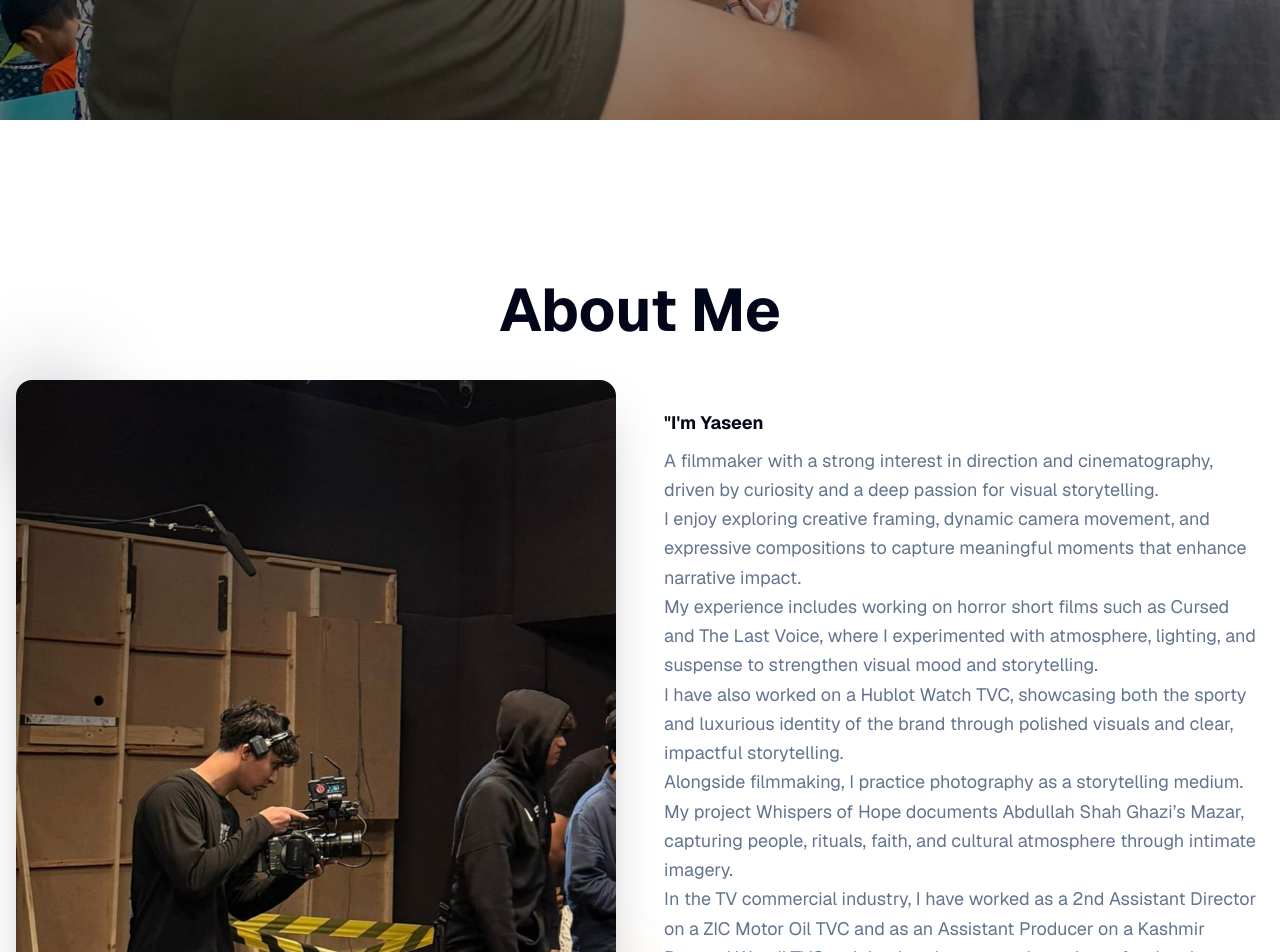
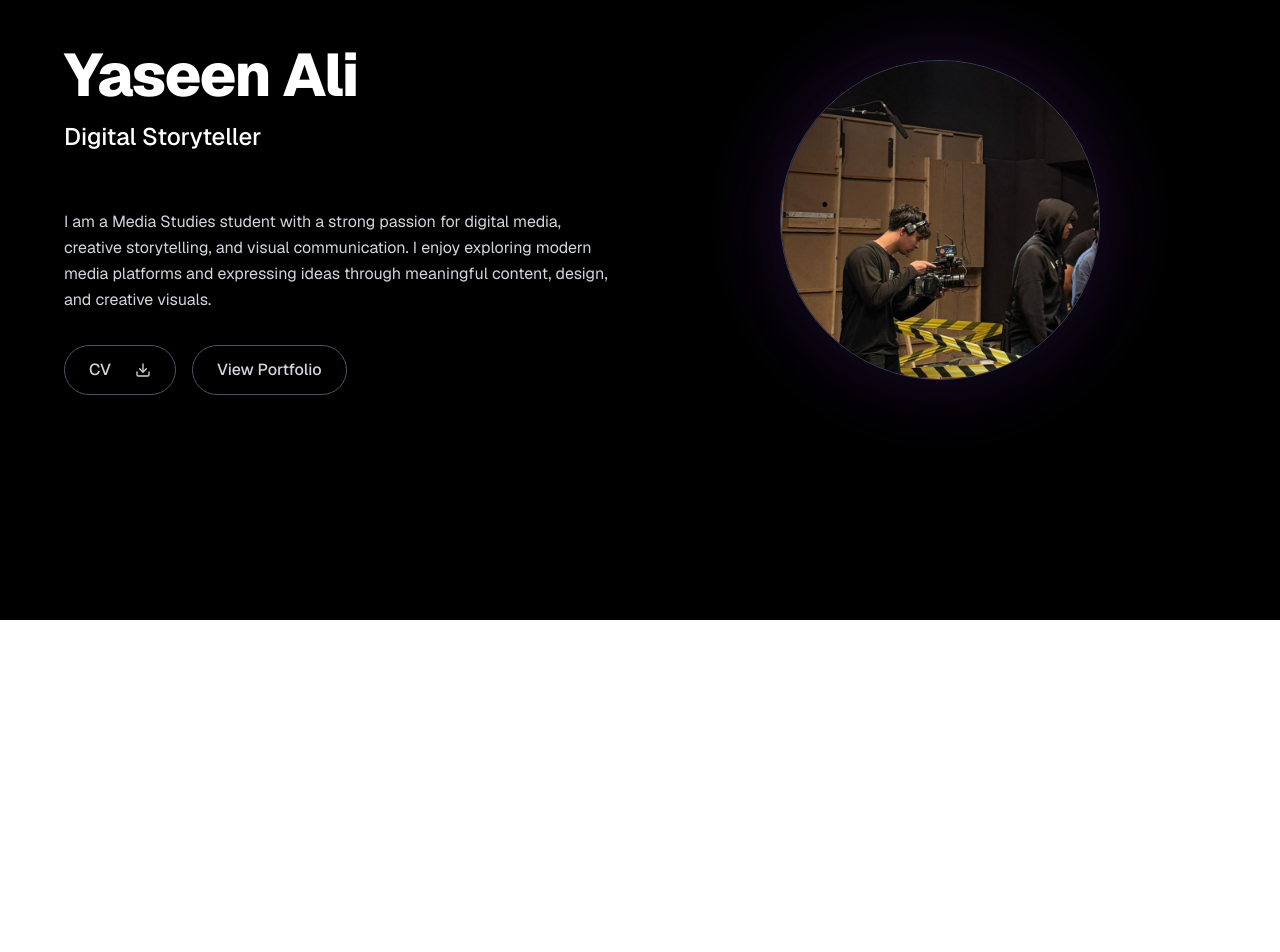
Before and after one commit to Alishba56/client-porfolio, a Next.js app: page / in a window 1280 px wide. Shown: the part 760-1712 px from the top of the page. After the commit the page ends 1380 px from the top, so only its background shows below. Built offline with nearby package versions, Linux system fonts and the light colour scheme.

Commit message:
about update

```diff
--- a/src/app/page.tsx
+++ b/src/app/page.tsx
@@ -1,9 +1,7 @@
 import About from "../components/about";
-import EducationPage from "../components/education";
-import { Footer } from "../components/footer";
+
 import { Hero } from "../components/hero";
-import { MenuManager } from "../components/menu-manager";
-import { Navbar } from "../components/navbar";
+
 
 
 export default function Home() {
--- a/src/components/about.tsx
+++ b/src/components/about.tsx
@@ -1,68 +1,120 @@
-import Image from "next/image";
-import { Button } from "@/src/components/ui/button";
-import { Navbar } from "@/src/components/navbar";
-import { Footer } from "@/src/components/footer";
+"use client"
 
+import { useState, useEffect } from "react"
+import { motion, AnimatePresence } from "framer-motion"
+import Image from "next/image"
+import profile from "@/public/image.jpeg"
+import { Button } from "./ui/button"
+import Link from "next/link"
+import { Download } from "lucide-react"
 
-const About = () => {
+const jobTitles = [
+  "Media Studies Student",
+  "Creative Thinker",
+  "Digital Storyteller",
+  "Visual Communication",
+  "Content & Media Creator",
+  "Creative Media Enthusiast",
+]
+
+export default function Hero() {
+  const [currentTitleIndex, setCurrentTitleIndex] = useState(0)
+
+  useEffect(() => {
+    const interval = setInterval(() => {
+      setCurrentTitleIndex(
+        (prev) => (prev + 1) % jobTitles.length
+      )
+    }, 2000)
+
+    return () => clearInterval(interval)
+  }, [])
+
   return (
-    <div>
+    <section
+      id="home"
+      className="min-h-screen flex items-center justify-center
+      bg-black px-4"
+    >
+      <div className="max-w-6xl w-full grid grid-cols-1 md:grid-cols-2 gap-12 items-center py-20">
 
-      <section id="about" className="py-20 mt-20 container mx-auto px-4">
-        <h1 className="text-6xl font-bold justify-center flex mb-10">
-          About Me
-        </h1>
-        <div className="grid md:grid-cols-2 gap-12 items-center">
+        {/* Left Content */}
+        <motion.div
+          initial={{ opacity: 0, x: -40 }}
+          animate={{ opacity: 1, x: 0 }}
+          transition={{ duration: 0.6 }}
+          className="text-center md:text-left"
+        >
+          {/* Name */}
+          <motion.h1
+            className="text-4xl sm:text-5xl lg:text-6xl font-extrabold mb-4
+            text-white tracking-tight"
+          >
+            Yaseen Ali
+          </motion.h1>
+
+          {/* Animated Job Titles */}
+          <div className="h-14 sm:h-16 mb-6 overflow-hidden">
+            <AnimatePresence mode="wait">
+              <motion.h2
+                key={currentTitleIndex}
+                initial={{ opacity: 0, y: 30 }}
+                animate={{ opacity: 1, y: 0 }}
+                exit={{ opacity: 0, y: -30 }}
+                transition={{ duration: 0.4 }}
+                className="text-xl sm:text-2xl font-medium text-white"
+              >
+                {jobTitles[currentTitleIndex]}
+              </motion.h2>
+            </AnimatePresence>
+          </div>
+
+          {/* Description */}
+          <p className="text-sm sm:text-base text-gray-300 max-w-xl mx-auto md:mx-0 mb-8 leading-relaxed">
+            I am a Media Studies student with a strong passion for digital media,
+            creative storytelling, and visual communication. I enjoy exploring
+            modern media platforms and expressing ideas through meaningful
+            content, design, and creative visuals.
+          </p>
+
+          {/* Buttons */}
+          <div className="flex flex-col sm:flex-row gap-4 justify-center md:justify-start">
+            <Link href="/resume.pdf" download className="px-6 flex gap-5 py-3 justify-center items-center rounded-full border border-gray-600
+              text-gray-300 hover:border-purple-400 hover:text-purple-400
+              transition font-medium">
+                CV <Download className="ml-1 w-4 h-4" />
+            </Link>
+            <a
+              href="portfolio"
+              className="px-6 py-3 rounded-full border border-gray-600
+              text-gray-300 hover:border-purple-400 hover:text-purple-400
+              transition font-medium"
+            >
+              View Portfolio
+            </a>
+          </div>
+        </motion.div>
+
+        {/* Right Image */}
+        <motion.div
+          initial={{ opacity: 0, x: 40 }}
+          animate={{ opacity: 1, x: 0 }}
+          transition={{ duration: 0.6 }}
+          className="flex justify-center"
+        >
           <div className="relative">
-            <div className="absolute -top-4 -left-4 w-24 h-24 bg-primary/20 rounded-full blur-2xl" />
-            <div className="absolute -bottom-4 -right-4 w-32 h-32 bg-orange-500/20 rounded-full blur-2xl" />
+            <div className="absolute inset-0 rounded-full bg-purple-500/20 blur-2xl"></div>
             <Image
-              width={500}
-              height={500}
-              src="/image.jpeg"
-              alt="Our Chef"
-              className="rounded-2xl shadow-2xl relative z-10 w-full object-cover sm:h-[700px] h-[300px]"
+              src={profile}
+              alt="Yaseen Ali"
+              priority
+              className="relative rounded-full w-52 h-52 sm:w-64 sm:h-64 md:w-80 md:h-80
+              object-cover border border-gray-700 shadow-2xl"
             />
           </div>
-          <div className="space-y-2">
-            <h2 className="text-4xl font-bold"></h2>
-            <h3 className="font-bold  text-lg leading-relaxed">
-              "I'm Yaseen
-            </h3>
-            <p className="text-muted-foreground text-lg leading-relaxed">
-              A filmmaker with a strong interest in direction and
-              cinematography, driven by curiosity and a deep passion for visual
-              storytelling.
-              <br /> I enjoy exploring creative framing, dynamic camera
-              movement, and expressive compositions to capture meaningful
-              moments that enhance narrative impact.
-              <br />
-              My experience includes working on horror short films such as
-              Cursed and The Last Voice, where I experimented with atmosphere,
-              lighting, and suspense to strengthen visual mood and storytelling.
-              <br />
-              I have also worked on a Hublot Watch TVC, showcasing both the
-              sporty and luxurious identity of the brand through polished
-              visuals and clear, impactful storytelling.
-              <br />
-              Alongside filmmaking, I practice photography as a storytelling
-              medium. My project Whispers of Hope documents Abdullah Shah
-              Ghazi’s Mazar, capturing people, rituals, faith, and cultural
-              atmosphere through intimate imagery.
-              <br />
-              In the TV commercial industry, I have worked as a 2nd Assistant
-              Director on a ZIC Motor Oil TVC and as an Assistant Producer on a
-              Kashmir Basmati Waadi TVC, gaining hands-on experience in
-              professional set workflows, teamwork, and production coordination.
-              <br />I am skilled in Adobe Photoshop and Adobe Premiere Pro,
-              which I use for visual design, photo editing, and post-production
-              workflows.{" "}
-            </p>
-          </div>
-        </div>
-      </section>
-    </div>
-  );
-};
+        </motion.div>
 
-export default About;
+      </div>
+    </section>
+  )
+}
--- a/src/components/hero.tsx
+++ b/src/components/hero.tsx
@@ -35,7 +35,7 @@ export function Hero() {
   return (
     <section
       id="home"
-      className="relative min-h-screen overflow-hidden pt-20"
+      className="relative  overflow-hidden pt-20"
     >
       {/* ===== Crossfade Background ===== */}
       {images.map((img, i) => (
@@ -60,7 +60,7 @@ export function Hero() {
       <div className="absolute inset-0 bg-black/40 z-10" />
 
       {/* ===== Content ===== */}
-      <div className="relative z-20 min-h-screen flex items-center justify-center text-center text-white px-4">
+      <div className="relative z-20 h-[500px] flex items-center justify-center text-center text-white px-4">
         <div>
           <motion.h1
             className="text-5xl md:text-7xl font-bold mb-6"
@@ -81,7 +81,7 @@ export function Hero() {
             Professional photography that tells your story.
           </motion.p>
 
-          <div className="flex gap-4 justify-center">
+          {/* <div className="flex gap-4 justify-center">
             <Link href="/portfolio">
               <Button size="lg" className="rounded-full bg-black  px-8">
                 My Work <ArrowRight className="ml-1 w-4 h-4" />
@@ -93,7 +93,7 @@ export function Hero() {
                 CV <Download className="ml-1 w-4 h-4" />
               </Button>
             </Link>
-          </div>
+          </div> */}
         </div>
       </div>
     </section>
```
Also changed, not shown: src/app/about/page.tsx (+6 -8 lines), src/app/education/page.tsx (+77 -34 lines).
